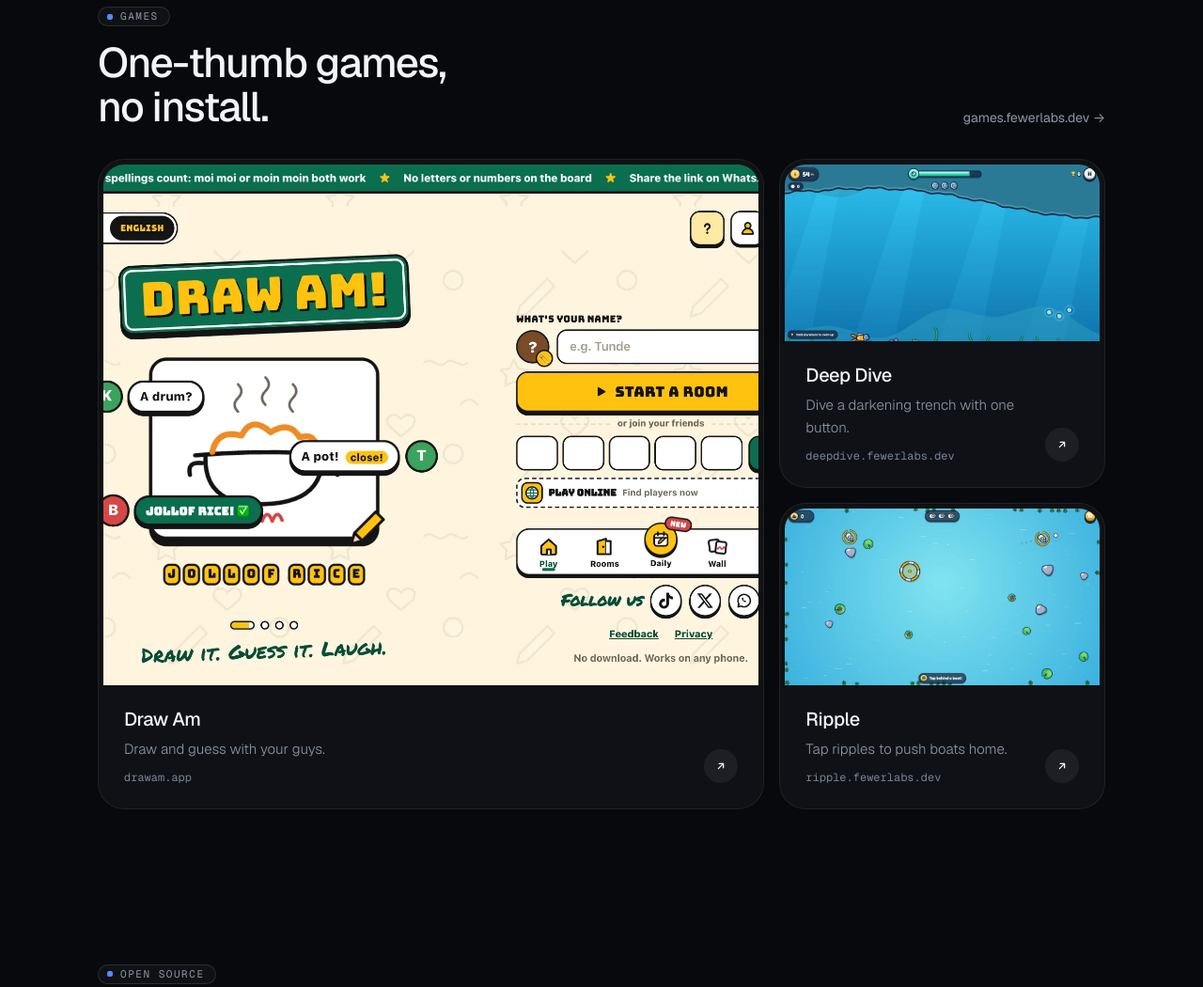
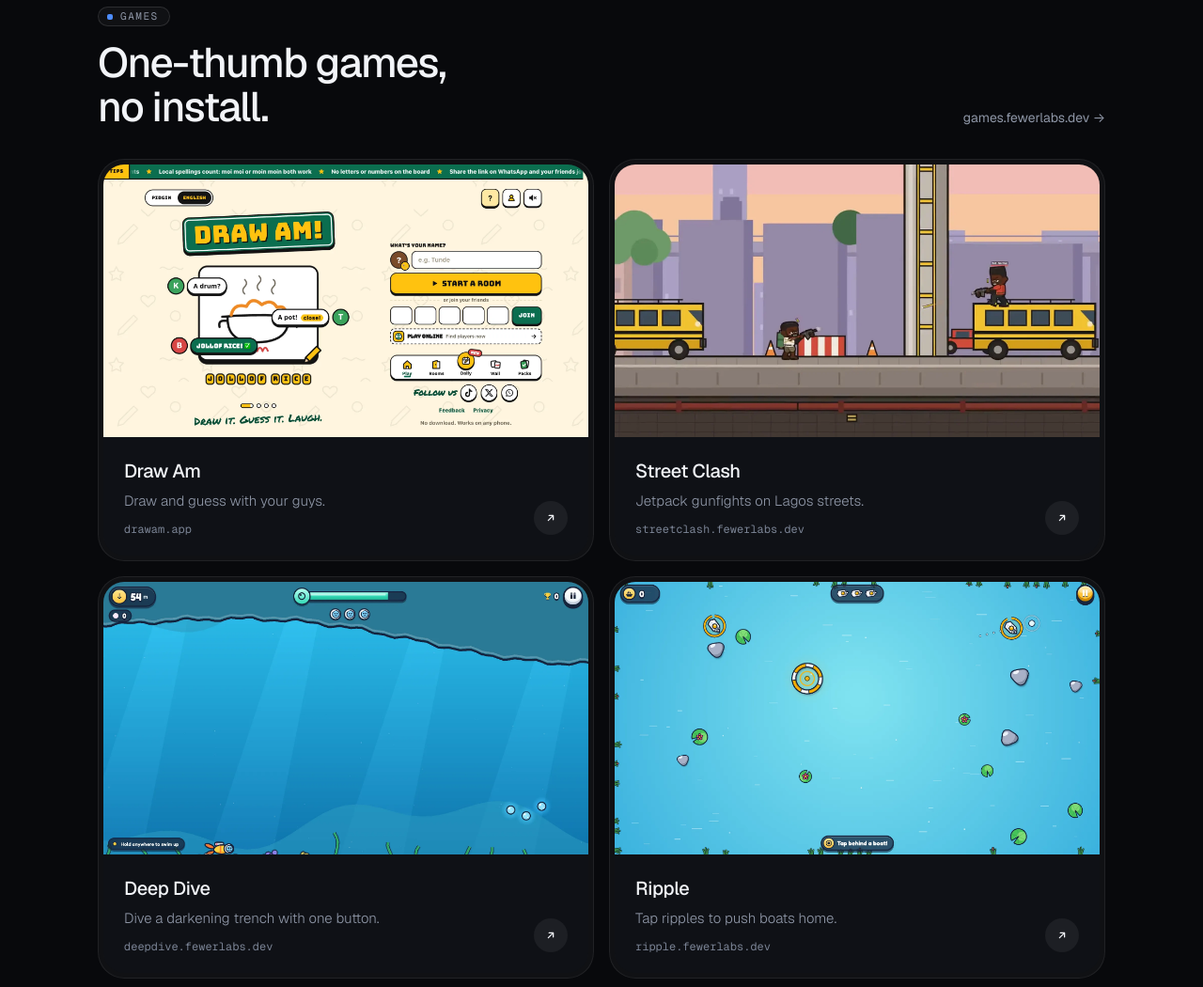
Before and after one commit to whytepeter/fewerlabs, a plain HTML site: page index.html in a window 1280 px wide. Shown: the part 807-1857 px from the top of the page at 94% size. Drawn offline with Linux system fonts and the light colour scheme.

Commit message:
Games: add Street Clash as the second game
The games grid becomes two rows of two.

```diff
--- a/index.html
+++ b/index.html
@@ -5,7 +5,7 @@
   <meta name="viewport" content="width=device-width, initial-scale=1, viewport-fit=cover" />
   <meta name="google-adsense-account" content="ca-pub-5062449177712476" />
   <title>Fewer Labs: open-source tools and small games</title>
-  <meta name="description" content="Fewer Labs is a small studio making open-source developer tools (Docent, v-tour-guide, r-tour-guide, Edi) and quick games for phone and desktop (Draw Am, Deep Dive, Ripple)." />
+  <meta name="description" content="Fewer Labs is a small studio making open-source developer tools (Docent, v-tour-guide, r-tour-guide, Edi) and quick games for phone and desktop (Draw Am, Street Clash, Deep Dive, Ripple)." />
   <link rel="canonical" href="https://fewerlabs.dev/" />
   <meta name="robots" content="index, follow" />
   <meta name="theme-color" content="#08090c" />
@@ -46,6 +46,7 @@
       },
       { "@type": "WebSite", "@id": "https://fewerlabs.dev/#site", "url": "https://fewerlabs.dev/", "name": "Fewer Labs", "publisher": { "@id": "https://fewerlabs.dev/#org" } },
       { "@type": "VideoGame", "name": "Draw Am", "url": "https://www.drawam.app", "description": "A multiplayer draw-and-guess game for friend groups.", "gamePlatform": ["Web browser", "Mobile"], "publisher": { "@id": "https://fewerlabs.dev/#org" } },
+      { "@type": "VideoGame", "name": "Street Clash", "url": "https://streetclash.fewerlabs.dev", "description": "Jetpack gunfights on Lagos streets and Bayelsa creeks.", "gamePlatform": ["Web browser", "Mobile"], "publisher": { "@id": "https://fewerlabs.dev/#org" } },
       { "@type": "VideoGame", "name": "Deep Dive", "url": "https://deepdive.fewerlabs.dev", "description": "Dive a darkening trench with one button.", "gamePlatform": ["Web browser", "Mobile"], "publisher": { "@id": "https://fewerlabs.dev/#org" } },
       { "@type": "VideoGame", "name": "Ripple", "url": "https://ripple.fewerlabs.dev", "description": "Tap ripples to push paper boats to their docks.", "gamePlatform": ["Web browser", "Mobile"], "publisher": { "@id": "https://fewerlabs.dev/#org" } },
       { "@type": "SoftwareSourceCode", "name": "Docent", "codeRepository": "https://github.com/whytepeter/docent", "description": "Codebase tours drawn from the real code, with evidence for every claim.", "license": "https://opensource.org/licenses/MIT", "publisher": { "@id": "https://fewerlabs.dev/#org" } },
@@ -173,6 +174,7 @@
     .span-8 { grid-column: span 8; grid-row: span 2; }
     .span-8 .art { aspect-ratio: auto; flex: 1; min-height: 320px; }
     .span-4 { grid-column: span 4; }
+    .span-6 { grid-column: span 6; }
 
 
     /* Tool cards: text-first, with a small mono label */
@@ -203,7 +205,7 @@
       nav .links { display: none; }
       .hero { padding: 140px 0 80px; }
       .bento { grid-template-columns: 1fr; gap: 12px; }
-      .span-8, .span-4, .span-12, .tool.feature { grid-column: auto; grid-row: auto; }
+      .span-8, .span-6, .span-4, .span-12, .tool.feature { grid-column: auto; grid-row: auto; }
       .span-8 .art { min-height: 0; aspect-ratio: 16 / 9; flex: none; }
       .sec-head { flex-direction: column; align-items: start; gap: 12px; }
       section { padding: 40px 0 64px; }
@@ -241,19 +243,25 @@
         <a class="more" href="https://games.fewerlabs.dev" target="_blank" rel="noopener">games.fewerlabs.dev →</a>
       </div>
       <div class="bento">
-        <a class="card span-8 reveal" href="https://www.drawam.app" target="_blank" rel="noopener">
+        <a class="card span-6 reveal" href="https://www.drawam.app" target="_blank" rel="noopener">
           <div class="core">
             <div class="art"><img src="/art/draw-am.webp" width="1920" height="1080" decoding="async" alt="Draw Am: friends drawing and guessing" loading="lazy" /></div>
             <div class="meta"><div><h3>Draw Am</h3><p>Draw and guess with your guys.</p><div class="url">drawam.app</div></div><span class="go"><svg viewBox="0 0 16 16" fill="none" stroke="currentColor" stroke-width="1.5" stroke-linecap="round" stroke-linejoin="round"><path d="M5 11 11 5M6 5h5v5"/></svg></span></div>
           </div>
         </a>
-        <a class="card span-4 reveal d1" href="https://deepdive.fewerlabs.dev" target="_blank" rel="noopener">
+        <a class="card span-6 reveal d1" href="https://streetclash.fewerlabs.dev" target="_blank" rel="noopener">
+          <div class="core">
+            <div class="art"><img src="/art/street-clash.webp" width="1920" height="1080" decoding="async" alt="Street Clash: two fighters trade shots across danfo buses under a Lagos flyover" loading="lazy" /></div>
+            <div class="meta"><div><h3>Street Clash</h3><p>Jetpack gunfights on Lagos streets.</p><div class="url">streetclash.fewerlabs.dev</div></div><span class="go"><svg viewBox="0 0 16 16" fill="none" stroke="currentColor" stroke-width="1.5" stroke-linecap="round" stroke-linejoin="round"><path d="M5 11 11 5M6 5h5v5"/></svg></span></div>
+          </div>
+        </a>
+        <a class="card span-6 reveal d2" href="https://deepdive.fewerlabs.dev" target="_blank" rel="noopener">
           <div class="core">
             <div class="art"><img src="/art/deep-dive.webp" width="1920" height="1080" decoding="async" alt="Deep Dive: a diver descending a dark ocean trench" loading="lazy" /></div>
             <div class="meta"><div><h3>Deep Dive</h3><p>Dive a darkening trench with one button.</p><div class="url">deepdive.fewerlabs.dev</div></div><span class="go"><svg viewBox="0 0 16 16" fill="none" stroke="currentColor" stroke-width="1.5" stroke-linecap="round" stroke-linejoin="round"><path d="M5 11 11 5M6 5h5v5"/></svg></span></div>
           </div>
         </a>
-        <a class="card span-4 reveal d2" href="https://ripple.fewerlabs.dev" target="_blank" rel="noopener">
+        <a class="card span-6 reveal d3" href="https://ripple.fewerlabs.dev" target="_blank" rel="noopener">
           <div class="core">
             <div class="art"><img src="/art/ripple.webp" width="1920" height="1080" decoding="async" alt="Ripple: paper boats on a pond" loading="lazy" /></div>
             <div class="meta"><div><h3>Ripple</h3><p>Tap ripples to push boats home.</p><div class="url">ripple.fewerlabs.dev</div></div><span class="go"><svg viewBox="0 0 16 16" fill="none" stroke="currentColor" stroke-width="1.5" stroke-linecap="round" stroke-linejoin="round"><path d="M5 11 11 5M6 5h5v5"/></svg></span></div>
```
Also changed, not shown: art/street-clash.webp (added).
